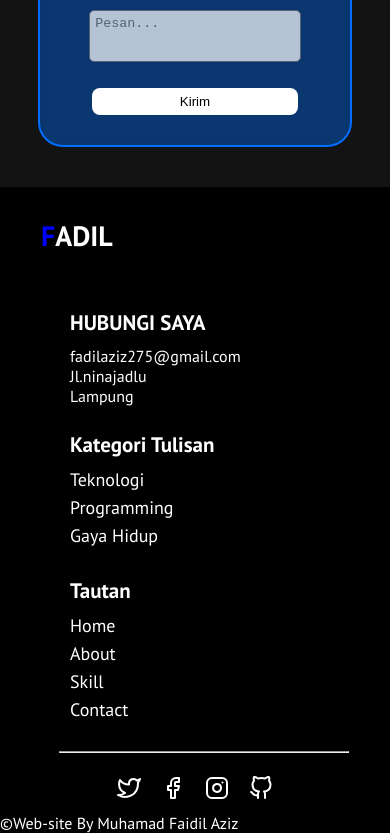
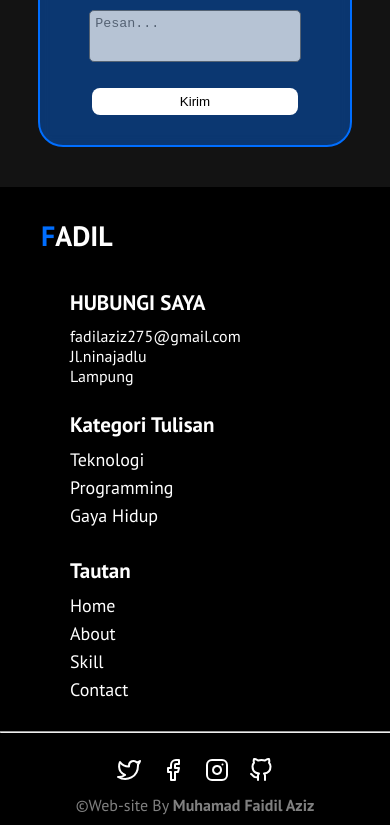
Before and after one commit to fadilaziz/fadil.github.io, a plain HTML site: page index.html in a window 390 px wide. Shown: the part 2237-3070 px from the top of the page. Drawn offline with nearby package versions, Linux system fonts and the light colour scheme.

Commit message:
Update style-index.css

```diff
--- a/style-index.css
+++ b/style-index.css
@@ -761,7 +761,7 @@ article > button:hover {
 }
 
 .text-footer > h1 span {
-    color : blue;
+    color : rgb(0, 110, 255);
 }
 
 
@@ -769,7 +769,7 @@ article > button:hover {
     display: flex;
     flex-direction: column;
     margin-left: 70px;
-    margin-top: 30px;
+    margin-top: 10px;
 }
 
 .card-footer {
@@ -788,11 +788,9 @@ article > button:hover {
 }
 
 .garis-footer {
-    width: 30rem;
+    width: 100%;
     margin-top: 25px;
-    display: block;
-    position: absolute;
-    left: 15%;
+    color: gray;
 }
 
 .medsos-footer {
@@ -801,7 +799,21 @@ article > button:hover {
 }
 
 .medsos-footer > a {
-    margin: 50px 10px 10px 10px ;
+    margin: 25px 10px 10px 10px ;
+}
+
+.developer-footer {
+    display: flex;
+    justify-content: center;
+}
+
+.developer-footer > p {
+    margin-bottom: 10px;
+    color: gray;
+}
+
+.developer-footer > p span {
+    font-weight: bold;
 }
 
 }
```
